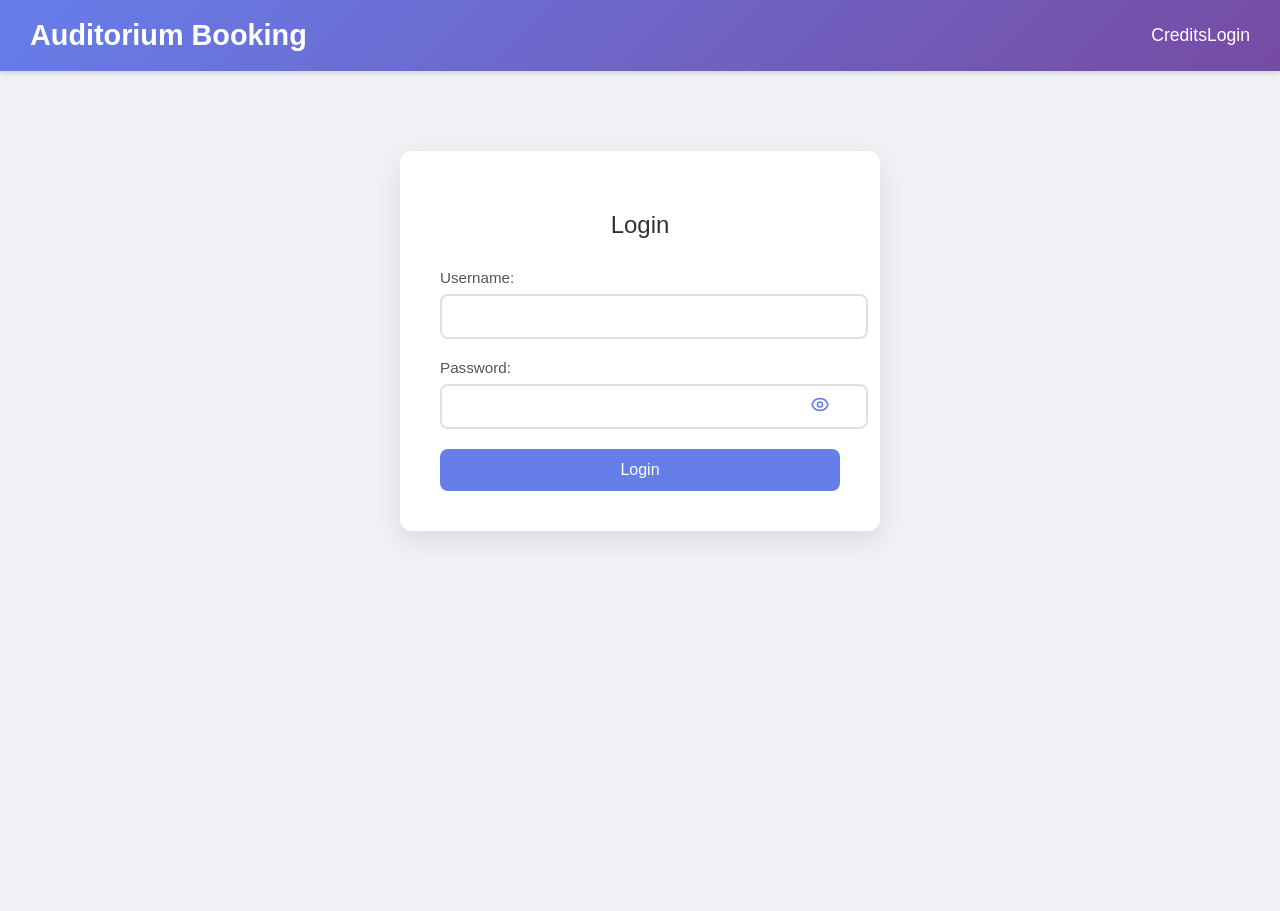
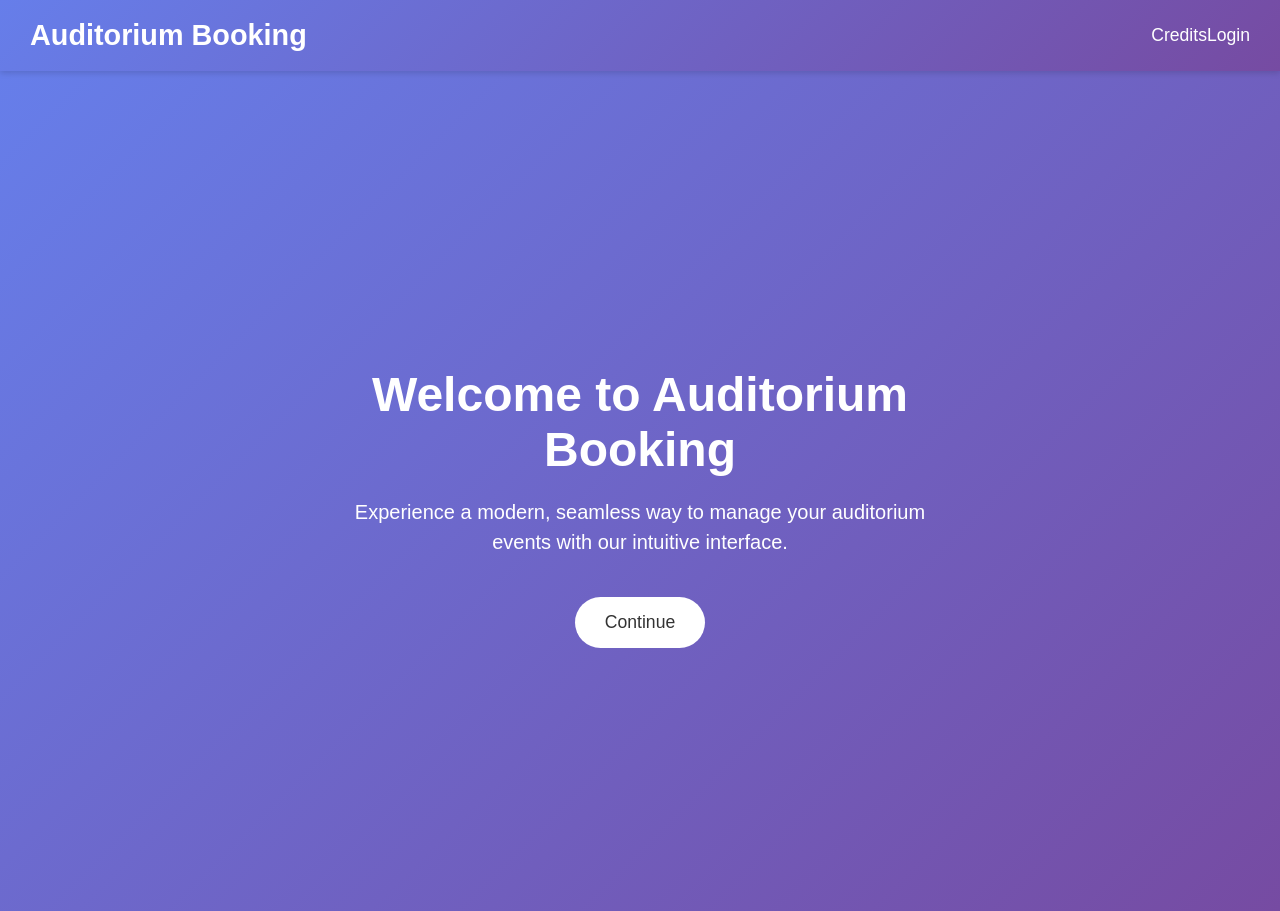
Before and after one commit to Plug0007/auditoriumfrontend, a React (Create React App) app: page / in a window 1280 px wide. Before the commit this address led to /login. Before the commit the page ends 800 px from the top, so only its background shows below. Built offline with nearby package versions, Linux system fonts and the light colour scheme.

Commit message:
Update App.js

```diff
--- a/src/App.js
+++ b/src/App.js
@@ -28,11 +28,7 @@ function PrivateRoute({ children }) {
 /**
  * StartupRedirect:
  * - If a user is found in localStorage, redirect to their dashboard.
- * - Otherwise, redirect to /login.
- *
- * This runs when the user visits "/".
- * If they have not logged out, localStorage still has their account,
- * so we skip the login page and send them directly to /admin or /faculty.
+ * - If no user, render the Intro page at "/".
  */
 function StartupRedirect() {
   const user = JSON.parse(localStorage.getItem('user'));
@@ -46,8 +42,8 @@ function StartupRedirect() {
       return <Navigate to="/login" replace />;
     }
   }
-  // No user found, go to /login
-  return <Navigate to="/login" replace />;
+  // No user found -> show Intro at "/"
+  return <Intro />;
 }
 
 function App() {
@@ -71,11 +67,10 @@ function App() {
       )}
 
       <Routes>
-        {/* 1. When user visits '/', check if they're already logged in */}
+        {/* Root route uses StartupRedirect */}
         <Route path="/" element={<StartupRedirect />} />
 
-        {/* Optional public routes */}
-        <Route path="/intro" element={<Intro />} />
+        {/* Other public routes (optional) */}
         <Route path="/home" element={<Home />} />
         <Route path="/login" element={<Login />} />
         <Route path="/credits" element={<Credits />} />
```
